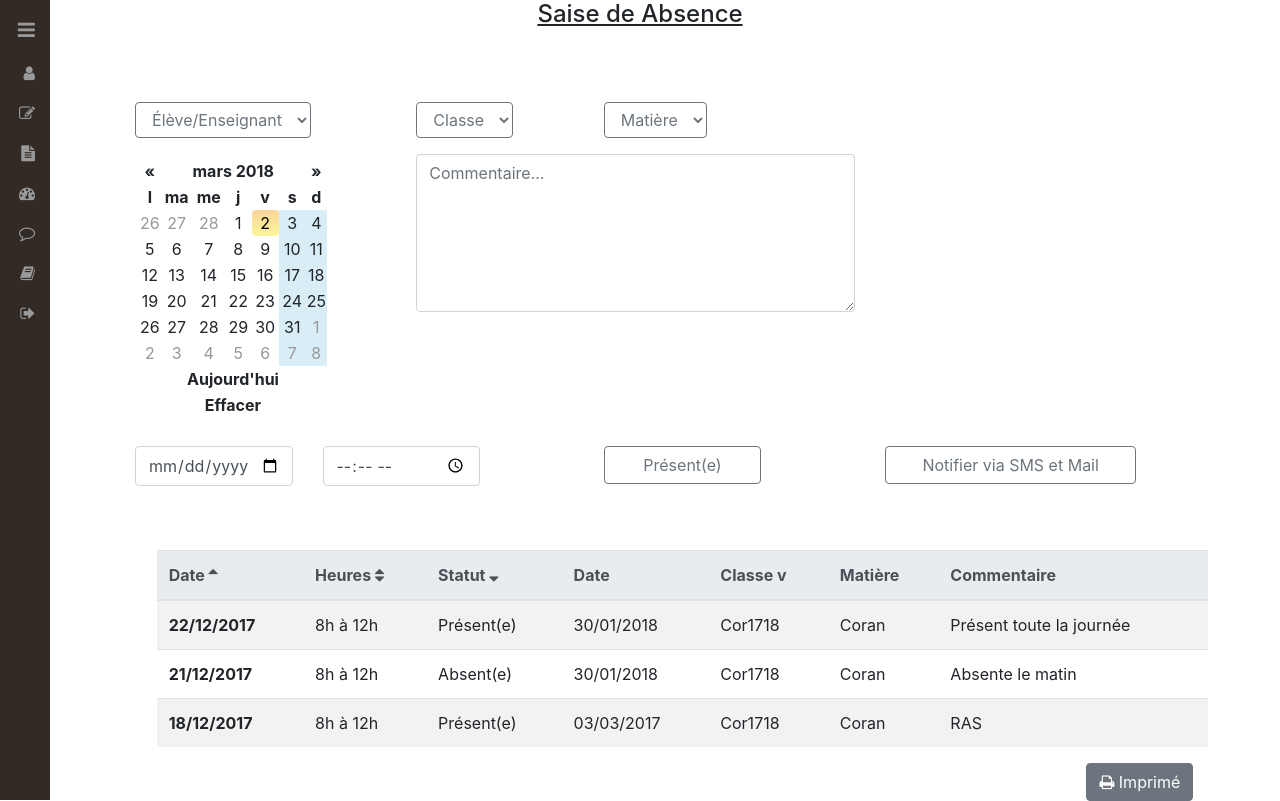
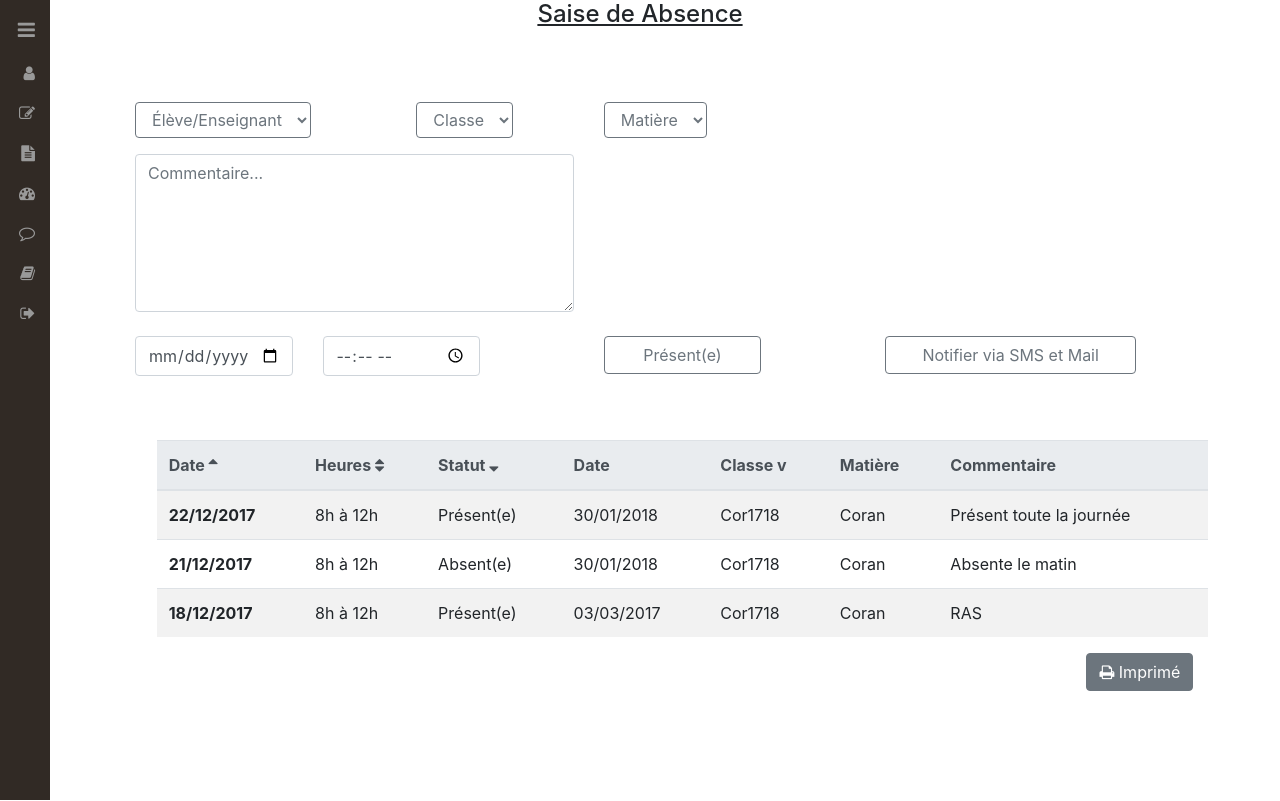
Before and after one commit to alihasana/ecoleCMI, a plain HTML site: page assets/absentPage.html in a window 1280 px wide. Drawn offline with nearby package versions, Linux system fonts and the light colour scheme.

Commit message:
removing Inline calender

```diff
--- a/assets/absentPage.html
+++ b/assets/absentPage.html
@@ -55,9 +55,9 @@
 					</div>
 				</div>
 				<div class="row">
-					<div class="col-md-4 col-lg-3 col-xl-3 col-sm-6 col-8 mb-4">
+					<!-- <div class="col-md-4 col-lg-3 col-xl-3 col-sm-6 col-8 mb-4">
 						<div id="calender"></div>
-					</div>
+					</div> -->
 
 					<div class="col-md-5  col-xl-5 col-sm-6 col-8 mb-4 form-group">
 						<textarea class="form-control" cols="6" rows="6" placeholder="Commentaire..."></textarea>
```
